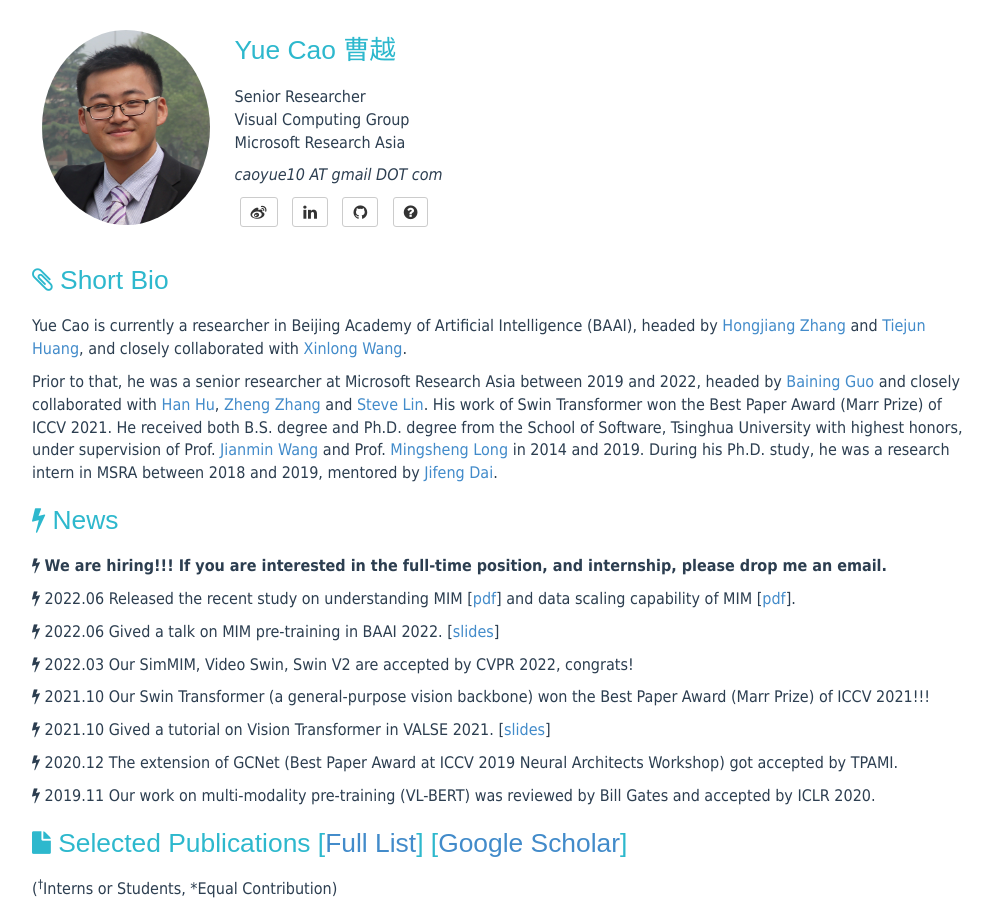
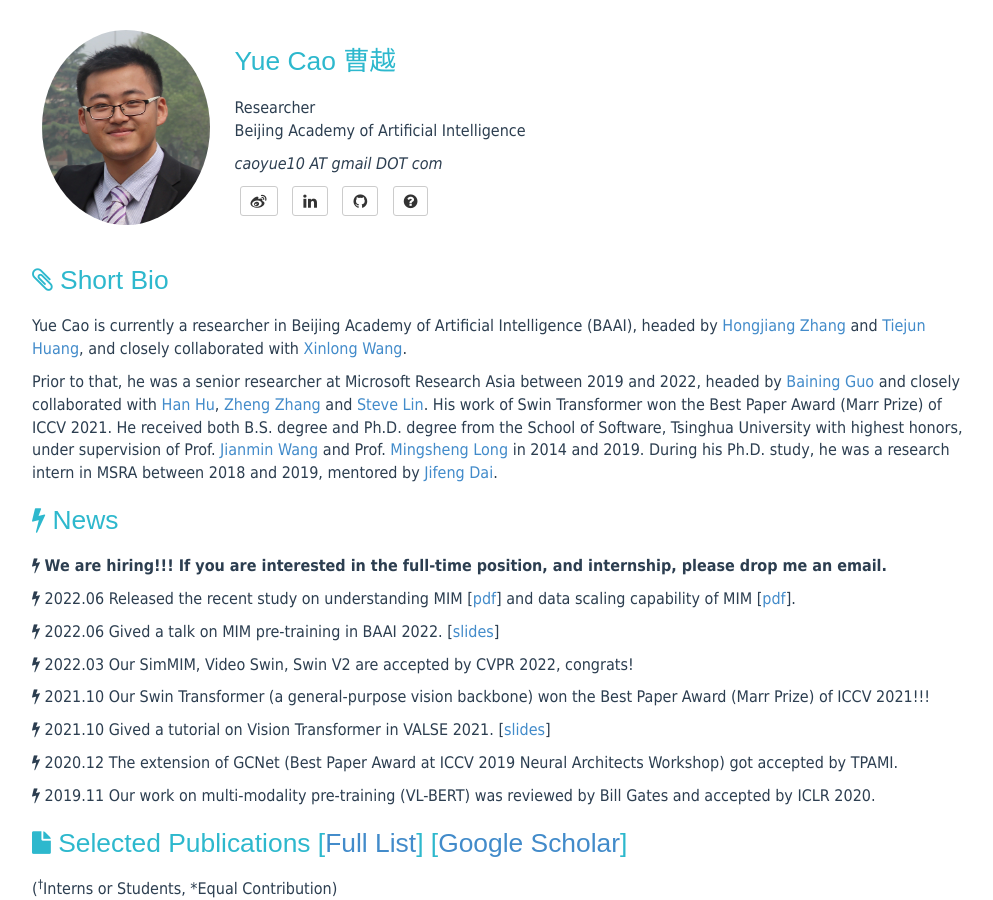
Before and after one commit to caoyue10/caoyue10.github.io, a Jekyll site: the page built from index.html, in a window 1280 px wide and 900 px high. Shown: the whole window, without its empty margins (138-1131 px from the left). Built offline with Jekyll 4.4.1, drawn with Linux system fonts in a browser that asks for light colours; the list of posts is cut into pages by our own code.

Commit message:
Update title.html

```diff
--- a/_includes/title.html
+++ b/_includes/title.html
@@ -5,9 +5,8 @@
 <div id="contact-list" class="div_right">
     <h1>Yue Cao 曹越</h1>
     <p>
-        Senior Researcher<br>
-	Visual Computing Group<br>
-	Microsoft Research Asia
+        Researcher<br>
+	Beijing Academy of Artificial Intelligence
     </p>
     <p><em>caoyue10 AT gmail DOT com</em></p>
 <div id="contact-list">
```
